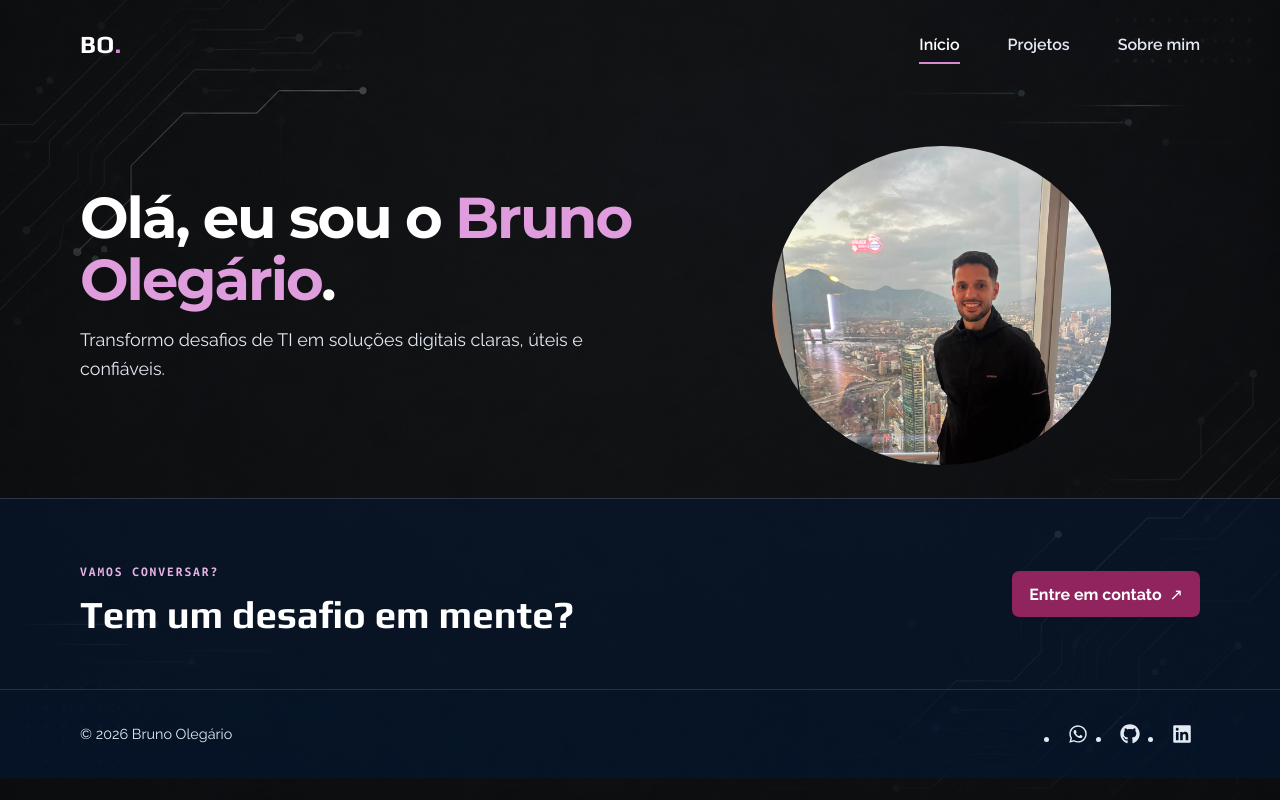
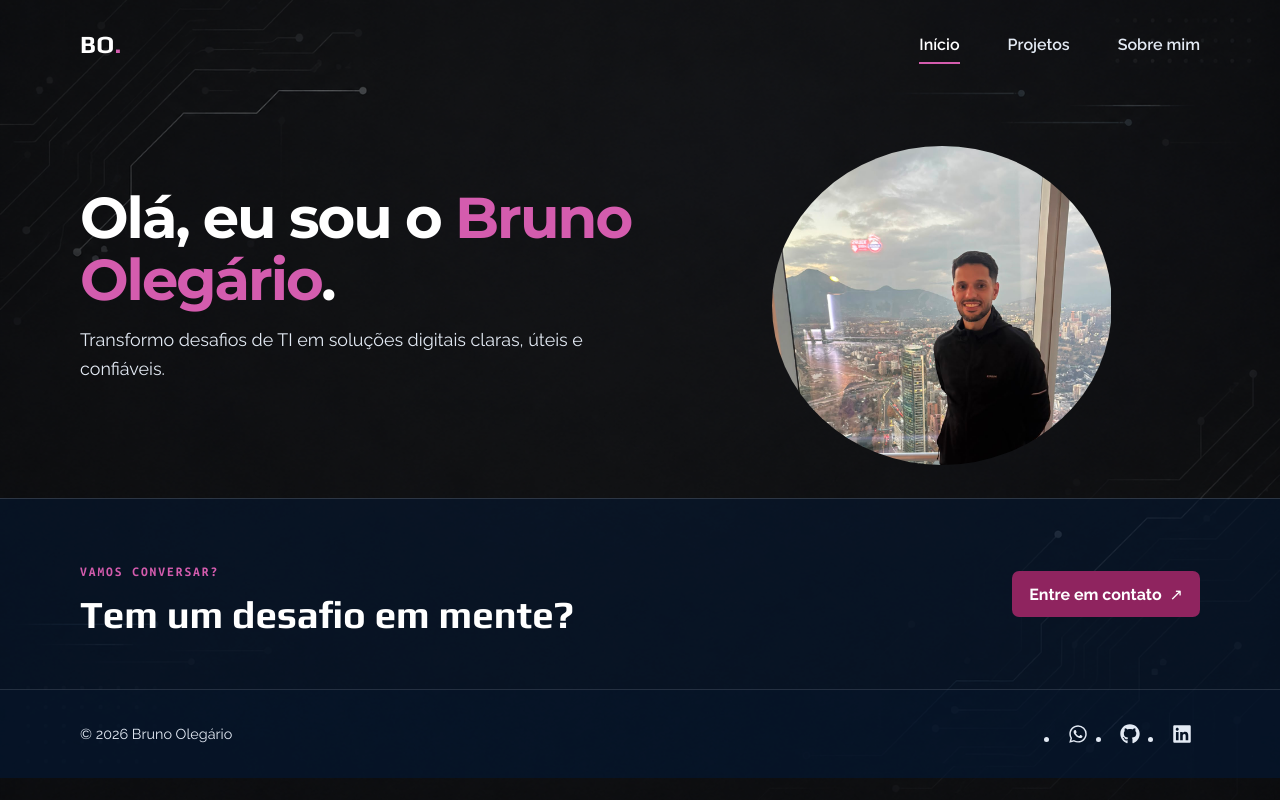
Before and after one commit to olegariobru/MyPort2, a React (Vite) app: page / in a window 1280 px wide. Built offline with nearby package versions, Linux system fonts and the light colour scheme; a web font is replaced by a local one.

Commit message:
style: replace pale pink accents with dark rose

```diff
--- a/src/App.css
+++ b/src/App.css
@@ -4,14 +4,14 @@
   display: flex; align-items: center; justify-content: space-between; gap: 1rem;
 }
 .brand { font: 700 1.55rem var(--fonte-titulos); letter-spacing: .02em; }
-.brand span { color: #d58bd4; }
+.brand span { color: var(--rosa-texto); }
 .navigation { display: flex; align-items: center; gap: clamp(1rem, 4vw, 3rem); }
 .navigation a { padding: .55rem 0; color: var(--texto-suave); font-weight: 600; }
 .navigation a:hover, .navigation a[aria-current="page"] { color: #fff; }
-.navigation a[aria-current="page"] { box-shadow: 0 2px #d58bd4; }
+.navigation a[aria-current="page"] { box-shadow: 0 2px var(--rosa-texto); }
 .notFound { min-height: 55vh; display: flex; flex-direction: column; align-items: flex-start; justify-content: center; gap: 1rem; }
 .notFound h1 { margin: 0; }
-.eyebrow { color: #e6b3e5; font: 700 .85rem var(--fonte-secundaria); letter-spacing: .14em; text-transform: uppercase; }
+.eyebrow { color: var(--rosa-texto); font: 700 .85rem var(--fonte-secundaria); letter-spacing: .14em; text-transform: uppercase; }
 .button {
   min-height: 46px; display: inline-flex; align-items: center; justify-content: center;
   gap: .5rem; padding: .7rem 1rem; border: 1px solid transparent; border-radius: .45rem;
@@ -19,7 +19,7 @@
 }
 .button:hover { transform: translateY(-2px); }
 .buttonPrimary { color: #fff; background: var(--roxo); }
-.buttonPrimary:hover { background: #7e217d; }
+.buttonPrimary:hover { background: #711747; }
 .buttonSecondary { border-color: rgba(255,255,255,.55); background: rgba(4,24,51,.45); }
 .buttonSecondary:hover { background: rgba(255,255,255,.1); }
 @media (max-width: 640px) {
@@ -37,9 +37,8 @@
 }
 .heroCopy { max-width: 620px; }
 .heroCopy h1 { margin: 0 0 .9rem; font-family: "Montserrat", sans-serif; font-size: clamp(2.2rem,4.5vw,3.8rem); line-height: 1.08; letter-spacing: -.035em; }
-.heroCopy h1 span { color: #df9ddd; }
+.heroCopy h1 span { color: var(--rosa-texto); }
 .heroLead { max-width: 550px; margin: 0; color: var(--texto-suave); font-size: clamp(1rem,1.4vw,1.15rem); line-height: 1.65; }
-.heroActions { display: flex; flex-wrap: wrap; gap: .65rem; margin-top: 1.3rem; }
 .heroPortrait { position: relative; min-height: 360px; display: grid; place-items: end center; }
 .portraitPhoto { position: relative; z-index: 1; width: min(340px,72%); border-radius: 50%; }
 .portraitRing { position: absolute; inset: auto 2% 0 auto; width: min(410px,100%); }
@@ -50,7 +49,6 @@
 @media (max-width: 760px) {
   .hero { grid-template-columns: 1fr; gap: .75rem; padding-top: 1.5rem; padding-bottom: 1.5rem; text-align: center; }
   .heroCopy { margin: auto; }
-  .heroActions { justify-content: center; }
   .heroPortrait { min-height: 250px; }
   .portraitPhoto { width: min(225px,66%); }
   .portraitRing { width: min(300px,88%); right: 5%; }
```
